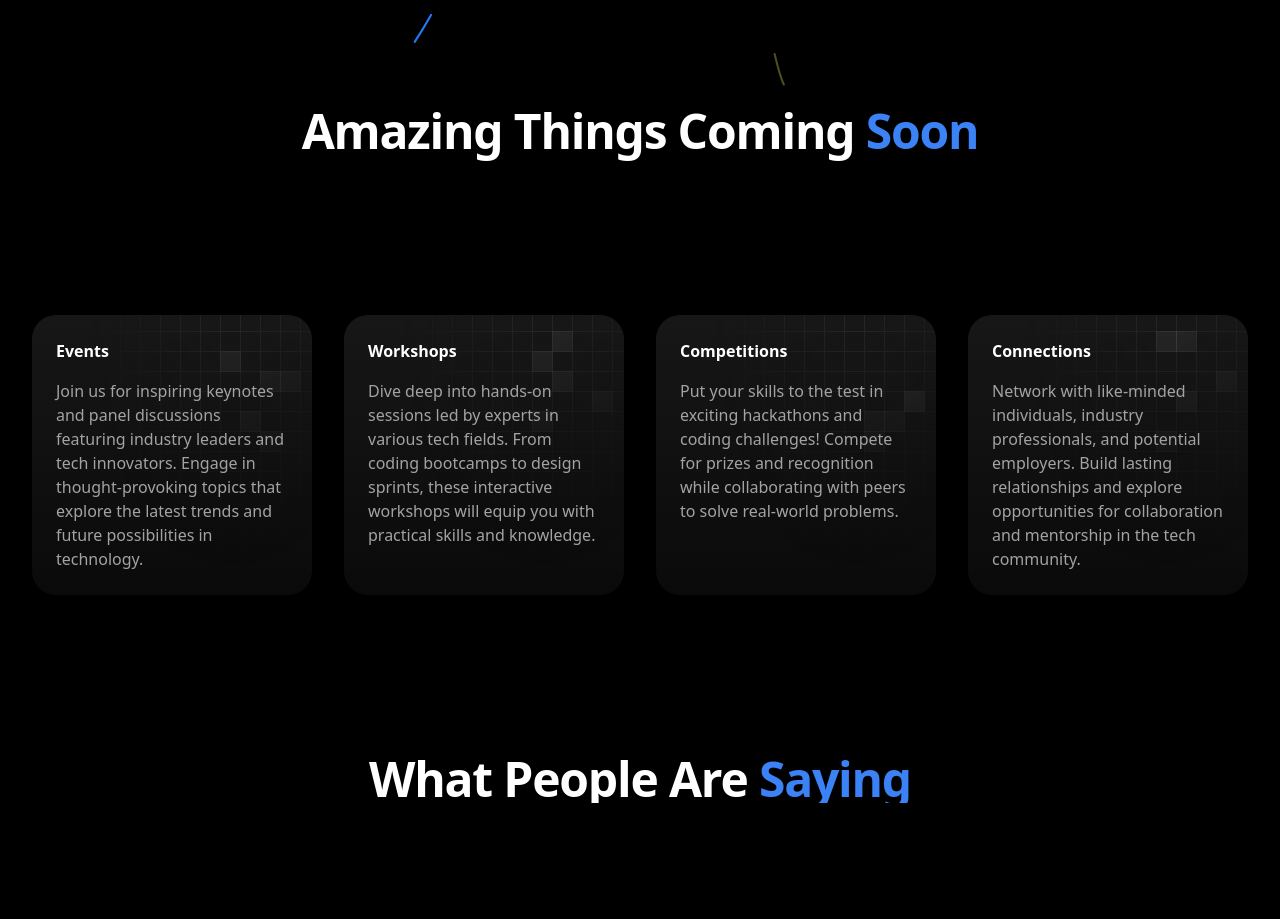
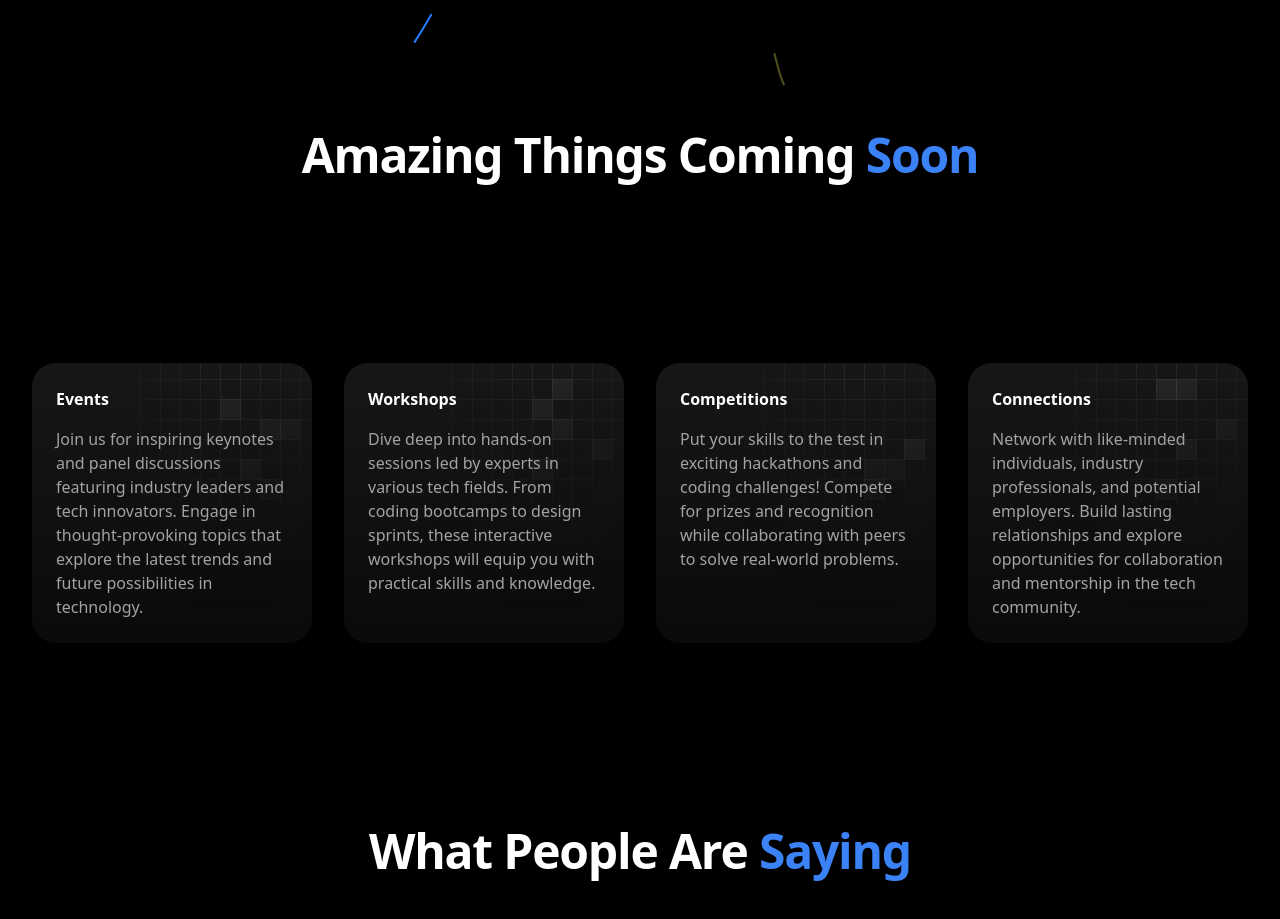
Before and after one commit to Abhijit004/Instruo2k24, a React (Vite) app: page / in a window 1280 px wide. Shown: the part 693-1612 px from the top of the page. Built offline with nearby package versions, Linux system fonts and the light colour scheme.

Commit message:
updated home

```diff
--- a/src/Pages/Home.jsx
+++ b/src/Pages/Home.jsx
@@ -7,12 +7,14 @@ const Home = () => {
   return (
     <div>
       <BackgroundLinesDemo />
-      <h2 className="text-5xl font-bold text-center bg-black text-white font-clash-display tracking-tight">
-        Amazing Things Coming <span className="text-blue-500">Soon</span>
+      <h2 className="text-4xl sm:text-5xl font-bold text-center bg-black text-white tracking-tight leading-tight px-4 py-6">
+        Amazing Things <br className="sm:hidden" />
+        Coming <span className="text-blue-500">Soon</span>
       </h2>
       <FeaturesSectionDemo />
-      <h2 className="text-5xl font-bold text-center bg-black text-white font-clash-display tracking-tight">
-        What People Are <span className="text-blue-500">Saying</span>
+      <h2 className="text-4xl sm:text-5xl font-bold text-center bg-black text-white tracking-tight leading-tight px-4 py-6">
+        What People Are <br className="sm:hidden" />
+        <span className="text-blue-500">Saying</span>
       </h2>
       <InfiniteMovingCardsDemo />
       <Footer />
```
